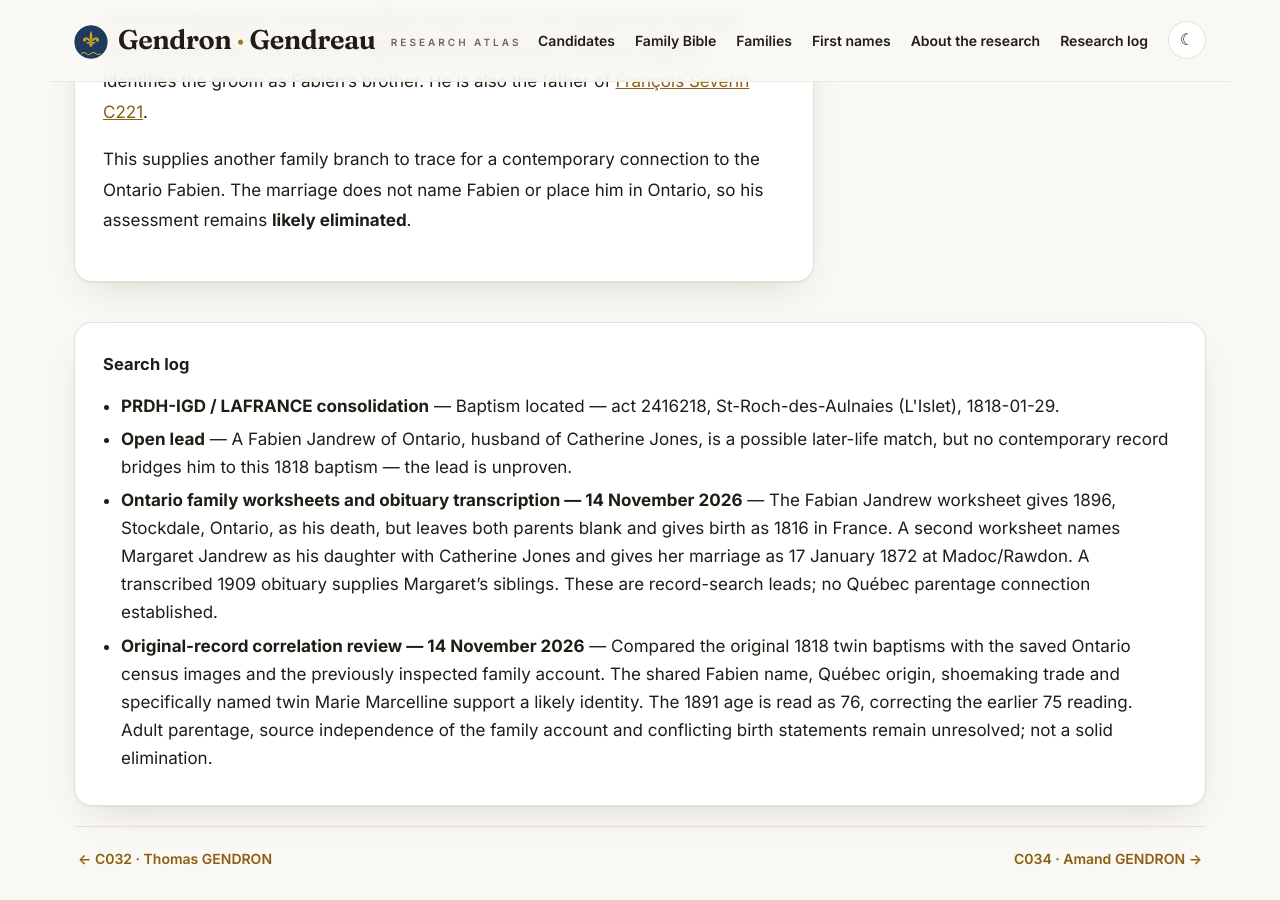
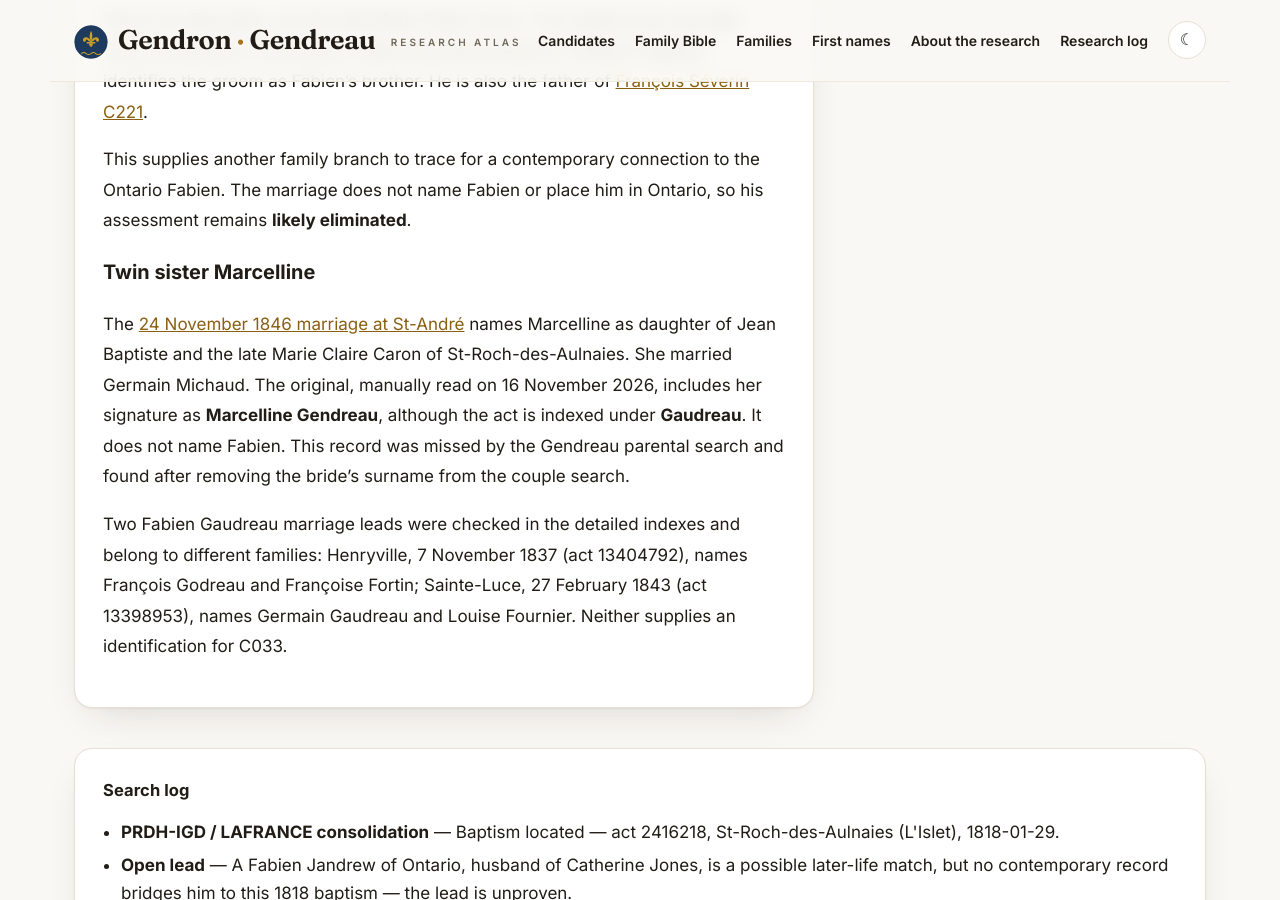
Before and after one commit to vetharmon/gendron-research, a Jekyll site: the page built from _candidates/c033.md, in a window 1280 px wide and 900 px high, scrolled down 2645 px. Built offline with Jekyll 4.4.1, drawn with Linux system fonts in a browser that asks for light colours.

Commit message:
Add twin's original marriage and Gaudreau search findings

```diff
--- a/_candidates/c033.md
+++ b/_candidates/c033.md
@@ -95,3 +95,9 @@ The next records to obtain are Fabian’s 1896 Ontario death registration and Ma
 The [marriage of Jean Baptiste Gendreau and Modeste Ouellet, 31 January 1826](https://www.genealogiequebec.com/Membership/LAFRANCE/acte/13400815), names the groom as the minor son of Jean Baptiste Gendreau, a shoemaker of St-Pierre-les-Becquets, and the late Marie Claire Caron. The original was manually read, including its continuation. Matching these parents to Fabien's baptism identifies the groom as Fabien's brother. He is also the father of [François Séverin C221](../c221/).
 
 This supplies another family branch to trace for a contemporary connection to the Ontario Fabien. The marriage does not name Fabien or place him in Ontario, so his assessment remains **likely eliminated**.
+
+### Twin sister Marcelline
+
+The [24 November 1846 marriage at St-André](https://www.genealogiequebec.com/Membership/LAFRANCE/acte/13447976) names Marcelline as daughter of Jean Baptiste and the late Marie Claire Caron of St-Roch-des-Aulnaies. She married Germain Michaud. The original, manually read on 16 November 2026, includes her signature as **Marcelline Gendreau**, although the act is indexed under **Gaudreau**. It does not name Fabien. This record was missed by the Gendreau parental search and found after removing the bride's surname from the couple search.
+
+Two Fabien Gaudreau marriage leads were checked in the detailed indexes and belong to different families: Henryville, 7 November 1837 (act 13404792), names François Godreau and Françoise Fortin; Sainte-Luce, 27 February 1843 (act 13398953), names Germain Gaudreau and Louise Fournier. Neither supplies an identification for C033.
```
